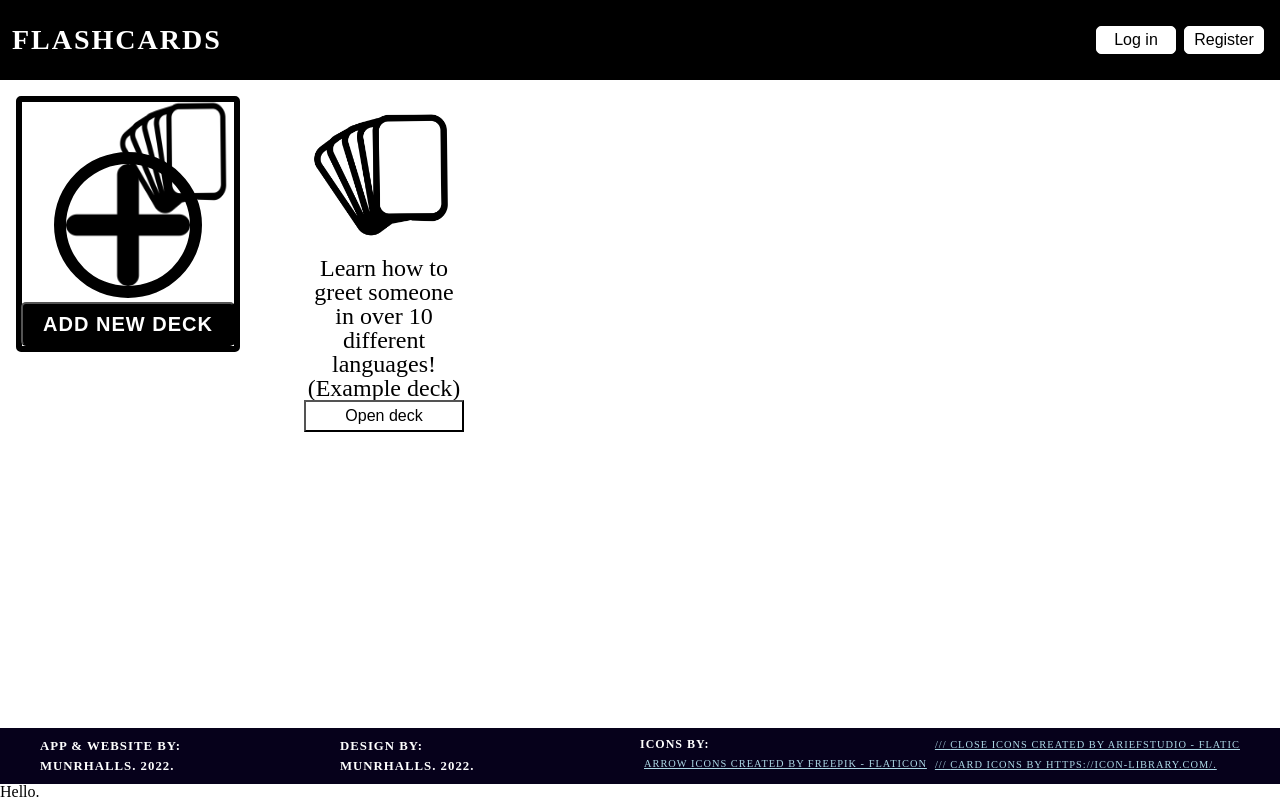
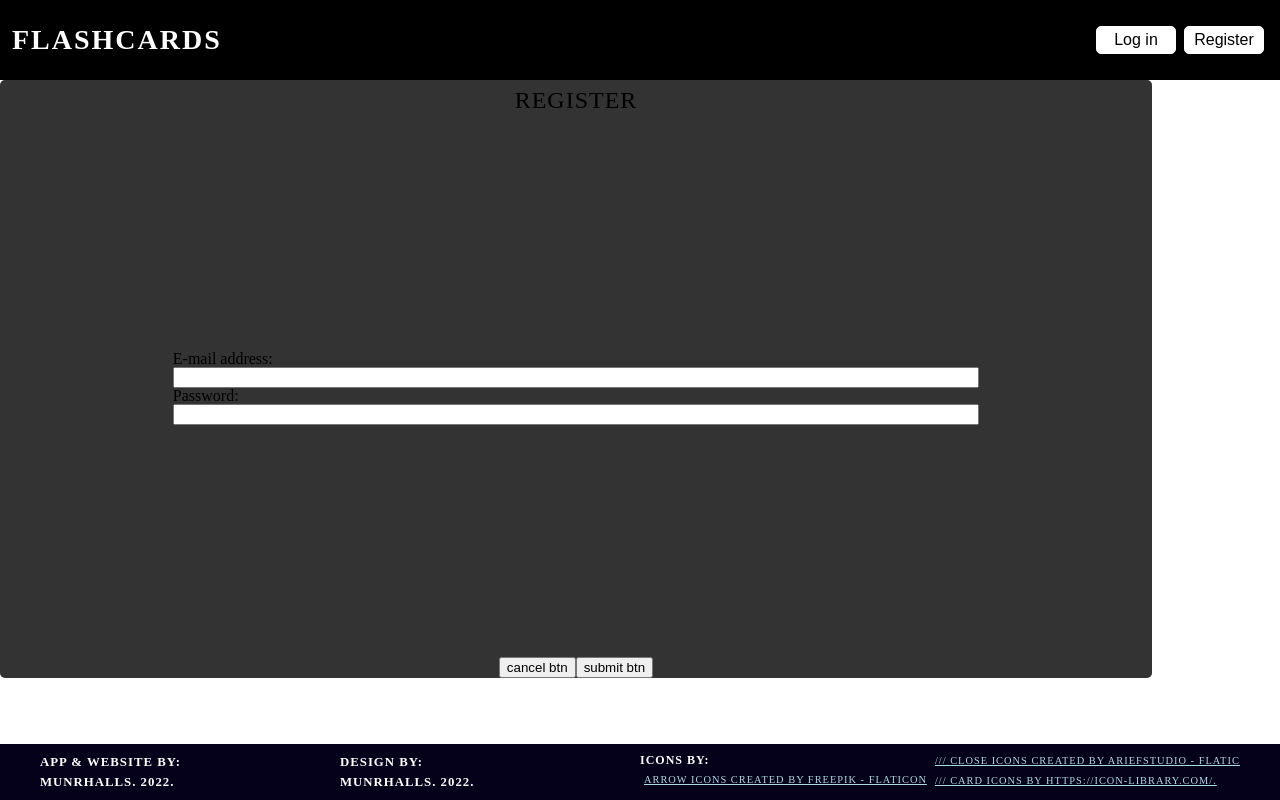
Before and after one commit to munrhalls/Oxus-Flashcards, a React (Create React App) app: page / in a window 1280 px wide. Both pictures are taken after a click on the button "Register". Built offline with nearby package versions, Linux system fonts and the light colour scheme.

Commit message:
register btn

```diff
--- a/src/App.js
+++ b/src/App.js
@@ -9,13 +9,12 @@ import {
   getDownloadURL,
 } from "./Data/Firebase/Firebase";
 // navigation
-import { Routes, Route, Link } from "react-router-dom";
+import { Routes, Route, Link, Outlet } from "react-router-dom";
 // introduction
 import { useEffect, useState } from "react";
 import { Welcome } from "./Welcome/Welcome";
 import { Header } from "./Header/Header";
 // cluster 1
-import { ModalsUser } from "./ModalsUser/ModalsUser";
 import { FormUser } from "./ModalsUser/FormUser";
 // cluster 2
 import { Modals } from "./Modals/Modals";
@@ -71,6 +70,7 @@ function App() {
   };
 
   return (
+    <>
       <div className="App">
         {/* <Welcome.Shade /> */}
         <Header>
@@ -87,7 +87,9 @@ function App() {
               <ModalBtns
                 modalOpen={modalOpen}
                 setModalOpen={(modalOpen) => setModalOpen(modalOpen)}
-              setActiveDeckId={(activeDeckId) => setActiveDeckId(activeDeckId)}
+                setActiveDeckId={(activeDeckId) =>
+                  setActiveDeckId(activeDeckId)
+                }
               />
             </div>
           )}
@@ -103,12 +105,16 @@ function App() {
               <SymbolDecks
                 decks={decks}
                 setModalOpen={(modalOpen) => setModalOpen(modalOpen)}
-              setActiveDeckId={(activeDeckId) => setActiveDeckId(activeDeckId)}
+                setActiveDeckId={(activeDeckId) =>
+                  setActiveDeckId(activeDeckId)
+                }
               />
             )}
             {modalOpen === "AddDeck" && <Modals.AddDeck {...modalProps} />}
             {modalOpen === "EditDeck" && <Modals.EditDeck {...modalProps} />}
-          {modalOpen === "DeleteDeck" && <Modals.DeleteDeck {...modalProps} />}
+            {modalOpen === "DeleteDeck" && (
+              <Modals.DeleteDeck {...modalProps} />
+            )}
             {modalOpen === "AddFlashcard" && (
               <Modals.AddFlashcard {...modalProps} />
             )}
@@ -116,15 +122,16 @@ function App() {
               <Modals.EditFlashcard {...modalProps} />
             )}
 
-          {modalOpen === "Register" && <ModalsUser modalOpen={modalOpen} />}
+            {modalOpen === "Register" && (
+              <FormUser.Register
+                setModalOpen={(modalOpen) => setModalOpen(modalOpen)}
+              />
+            )}
           </div>
         </main>
         <Footer />
-      <Routes>
-        <Route path="/" element={<h1>Hello.</h1>} />
-        <Route path="/Deck" element={<h1>Deck</h1>} />
-      </Routes>
       </div>
+    </>
   );
 }
 
--- a/src/Data/Firebase/Firebase.js
+++ b/src/Data/Firebase/Firebase.js
@@ -1,6 +1,7 @@
 // Import the functions you need from the SDKs you need
 import { initializeApp } from "firebase/app";
 import { collection, addDoc } from "firebase/firestore";
+import { getAuth, createUserWithEmailAndPassword } from "firebase/auth";
 
 import { getStorage, ref, uploadBytes, getDownloadURL } from "firebase/storage";
 
@@ -20,4 +21,12 @@ const firebaseConfig = {
 // Initialize Firebase
 const app = initializeApp(firebaseConfig);
 
-export { app, getStorage, ref, uploadBytes, getDownloadURL };
+export {
+  app,
+  getStorage,
+  ref,
+  uploadBytes,
+  getDownloadURL,
+  getAuth,
+  createUserWithEmailAndPassword,
+};
--- a/src/ModalsUser/FormUser.css
+++ b/src/ModalsUser/FormUser.css
@@ -1,5 +1,6 @@
 /* Component  */
 .LoginRegisterBtn {
+
     transition: transform .15s ease-in;
     cursor: pointer;
 
@@ -34,6 +35,9 @@
     justify-content: space-between;
 }
 .FormUser {
+    position: absolute;
+    top: 0;
+    z-index: 10;
     width: 90%;
     height: 90%;
     margin: auto;
--- a/src/ModalsUser/FormUser.js
+++ b/src/ModalsUser/FormUser.js
@@ -1,14 +1,37 @@
 import React from "react";
 import { Form } from "../Modals/Form";
+import {
+  createUserWithEmailAndPassword,
+  getAuth,
+} from "./../Data/Firebase/Firebase";
 
 export const FormUser = {
-  Register: function () {
+  Register: function ({ setModalOpen }) {
     function handleSubmit(e) {
       e.preventDefault();
       console.log("submit");
+
+      // const auth = getAuth();
+      // createUserWithEmailAndPassword(
+      //   auth,
+      //   "antarcticdepths@gmail.com",
+      //   "rawhide"
+      // )
+      //   .then((userCredential) => {
+      //     // Signed in
+      //     const user = userCredential.user;
+      //     // ...
+      //     console.log(user);
+      //   })
+      //   .catch((error) => {
+      //     const errorCode = error.code;
+      //     const errorMessage = error.message;
+      //     // ..
+      //   });
     }
+
     return (
-      <form className="FormUser">
+      <form className="FormUser" onSubmit={(e) => handleSubmit(e)}>
         <div className="FormUser__topbar">
           <h1 className="FormUser__topbar__title">REGISTER</h1>
         </div>
@@ -20,8 +43,13 @@ export const FormUser = {
         </div>
         {/* reset pw */}
         <div className="FormUser__exit">
-          <button className="FormUser__exit__cancel">cancel btn</button>
-          <button className="FormUser__exit__submit" onClick={handleSubmit}>
+          <button
+            className="FormUser__exit__cancel"
+            onClick={() => setModalOpen(null)}
+          >
+            cancel btn
+          </button>
+          <button className="FormUser__exit__submit" type="submit">
             submit btn
           </button>
         </div>
@@ -32,14 +60,33 @@ export const FormUser = {
     return (
       <button
         className="LoginRegisterBtn --register"
-        onClick={() => setModalOpen(() => "register")}
+        onClick={() => setModalOpen(() => "Register")}
       >
         Register
       </button>
     );
   },
   Login: function () {
-    return <div className="Login">Login</div>;
+    return (
+      <form className="FormUser">
+        <div className="FormUser__topbar">
+          <h1 className="FormUser__topbar__title">LOGIN</h1>
+        </div>
+        <div className="FormUser__inputs">
+          <label className="FormUser__inputs__label">E-mail address:</label>
+          <input className="FormUser__inputs__email"></input>
+          <label className="FormUser__inputs__label">Password:</label>
+          <input className="FormUser__inputs__password"></input>
+        </div>
+        {/* reset pw */}
+        <div className="FormUser__exit">
+          <button className="FormUser__exit__cancel">cancel btn</button>
+          {/* <button className="FormUser__exit__submit" onClick={handleSubmit}>
+            submit btn
+          </button> */}
+        </div>
+      </form>
+    );
   },
   LoginBtn: function ({ setModalOpen }) {
     return (
```
Also changed, not shown: src/index.js (+7 -1 lines). Lines whose indentation alone changed are shown as unchanged.
